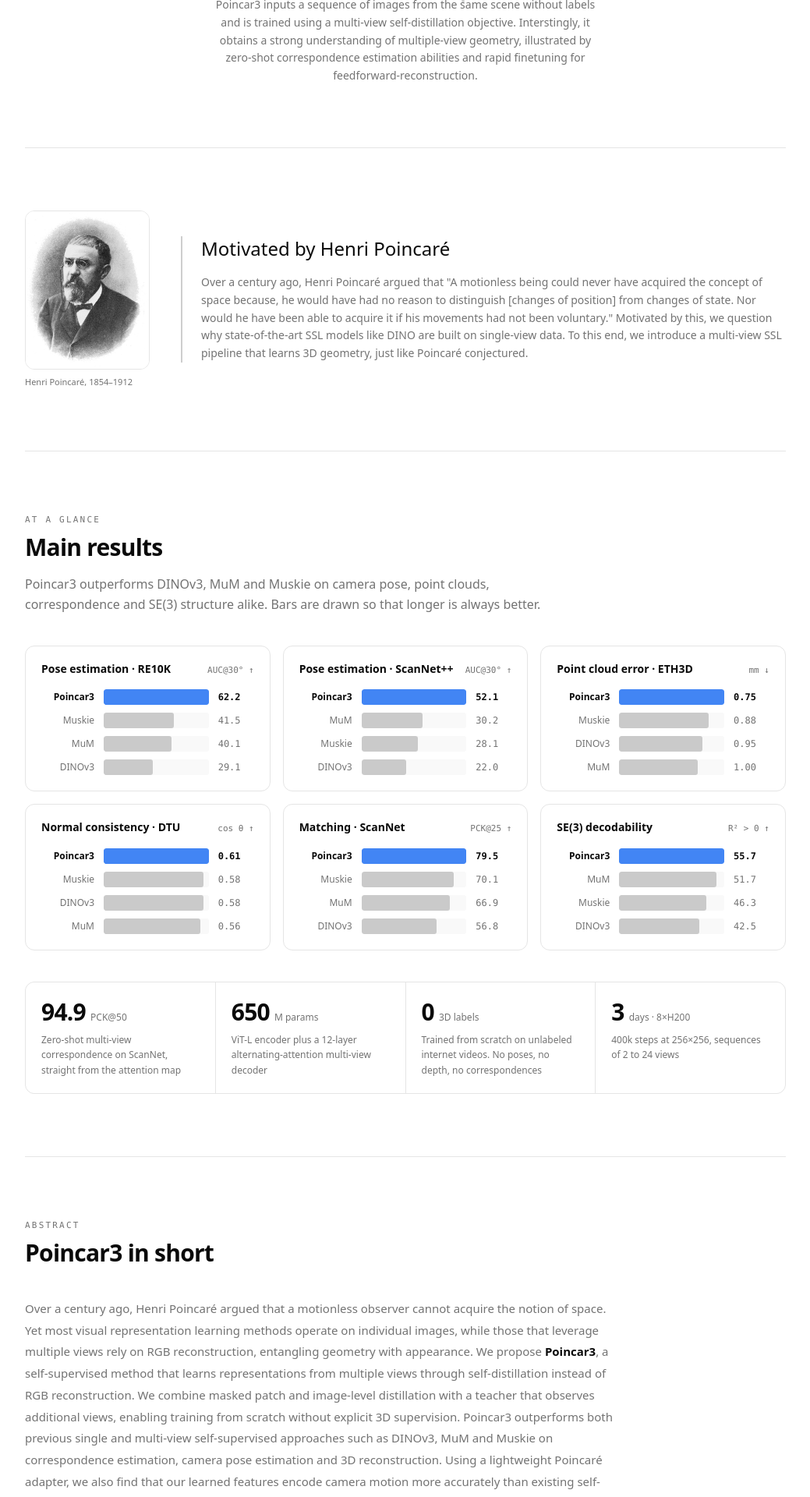
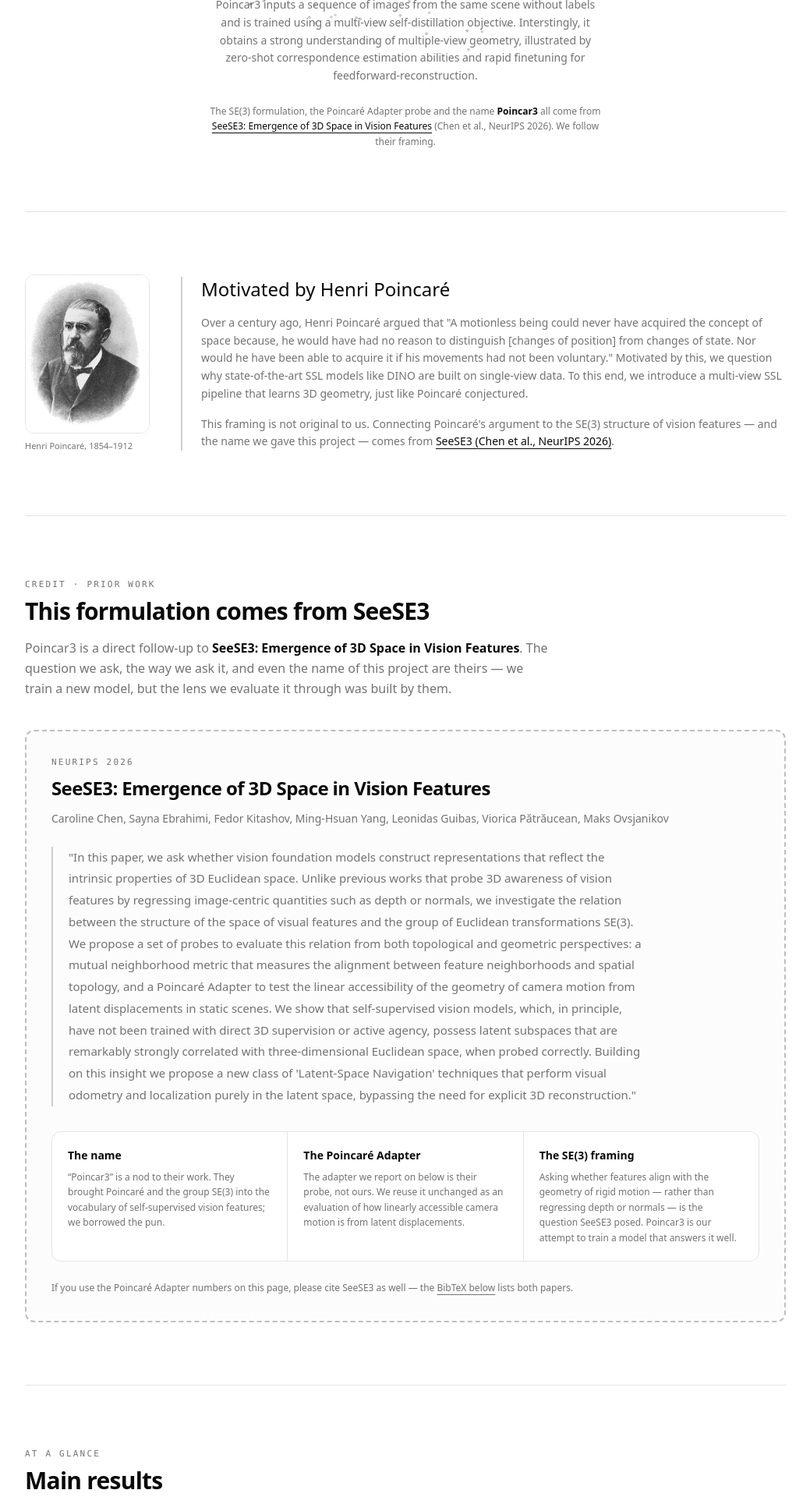
Before and after one commit to davnords/portfolio-website, a Next.js app: page /poincar3 in a window 1280 px wide. Shown: the part 640-2560 px from the top of the page at 78% size, without its empty margins (120-1159 px from the left). Built offline with nearby package versions, Linux system fonts and the light colour scheme.

Commit message:
add credit to seese(3)

```diff
--- a/src/app/poincar3/page.tsx
+++ b/src/app/poincar3/page.tsx
@@ -38,6 +38,9 @@
   { id: "3", name: "Linköping University" },
   { id: "4", name: "University of Bordeaux, CNRS" },
 ]
+
+const seese3Authors =
+  "Caroline Chen, Sayna Ebrahimi, Fedor Kitashov, Ming-Hsuan Yang, Leonidas Guibas, Viorica Pătrăucean, Maks Ovsjanikov"
 
 const stats = [
   { value: "94.9", unit: "PCK@50", label: "Zero-shot multi-view correspondence on ScanNet, straight from the attention map" },
@@ -99,6 +102,13 @@
     update(fs)                              # AdamW
     ft.params = l * ft.params + (1 - l) * fs.params`
 
+
+const seese3Bibtex = `@inproceedings{chen2026seese3,
+      title={SeeSE3: Emergence of 3D Space in Vision Features},
+      author={Caroline Chen and Sayna Ebrahimi and Fedor Kitashov and Ming-Hsuan Yang and Leonidas Guibas and Viorica Pătrăucean and Maks Ovsjanikov},
+      booktitle={Advances in Neural Information Processing Systems (NeurIPS)},
+      year={2026},
+}`
 
 const bibtex = `@misc{nordstrom2026emergentmultiview,
       title={Emergent Multi-View Geometry Through Self-Distillation},
@@ -167,6 +177,12 @@
             <span className="rounded-full border border-border bg-background/70 px-3 py-1 text-xs font-medium text-muted-foreground backdrop-blur">
               SSL for 3D vision
             </span>
+            <a
+              href="#seese3"
+              className="rounded-full border border-dashed border-foreground/30 bg-background/70 px-3 py-1 text-xs font-medium text-foreground/80 backdrop-blur transition-colors hover:border-foreground/60 hover:text-foreground"
+            >
+              Formulation, probe &amp; name after SeeSE3 (NeurIPS 2026)
+            </a>
           </div>
 
           <p className="mb-4 font-mono text-sm tracking-[0.35em] text-muted-foreground">POINCAR3</p>
@@ -236,6 +252,15 @@
           <p className="mx-auto mt-10 max-w-lg text-sm leading-relaxed text-muted-foreground">
             Poincar3 inputs a sequence of images from the same scene without labels and is trained using a multi-view self-distillation objective. Interstingly, it obtains a strong understanding of multiple-view geometry, illustrated by zero-shot correspondence estimation abilities and rapid finetuning for feedforward-reconstruction.
           </p>
+
+          <p className="mx-auto mt-6 max-w-lg text-xs leading-relaxed text-muted-foreground">
+            The SE(3) formulation, the Poincaré Adapter probe and the name{" "}
+            <span className="font-semibold text-foreground">Poincar3</span> all come from{" "}
+            <a href="#seese3" className="font-medium text-foreground underline underline-offset-4">
+              SeeSE3: Emergence of 3D Space in Vision Features
+            </a>{" "}
+            (Chen et al., NeurIPS 2026). We follow their framing.
+          </p>
         </div>
       </section>
 
@@ -262,7 +287,87 @@
               <footer className="mt-4 text-sm leading-relaxed text-muted-foreground">
                 Over a century ago, Henri Poincaré argued that &quot;A motionless being could never have acquired the concept of space because, he would have had no reason to distinguish [changes of position] from changes of state. Nor would he have been able to acquire it if his movements had not been voluntary.&quot; Motivated by this, we question why state-of-the-art SSL models like DINO are built on single-view data. To this end, we introduce a multi-view SSL pipeline that learns 3D geometry, just like Poincaré conjectured.
               </footer>
+              <footer className="mt-4 text-sm leading-relaxed text-muted-foreground">
+                This framing is not original to us. Connecting Poincaré&apos;s argument to the SE(3) structure of vision
+                features — and the name we gave this project — comes from{" "}
+                <a href="#seese3" className="font-medium text-foreground underline underline-offset-4">
+                  SeeSE3 (Chen et al., NeurIPS 2026)
+                </a>
+                .
+              </footer>
             </blockquote>
+          </div>
+        </section>
+
+        {/* ------------------------------------------------- credit: SeeSE3 */}
+        <section id="seese3" className="scroll-mt-24 border-t border-border py-16 sm:py-20">
+          <SectionHeading
+            eyebrow="Credit · prior work"
+            title="This formulation comes from SeeSE3"
+            lead={
+              <>
+                Poincar3 is a direct follow-up to{" "}
+                <span className="font-semibold text-foreground">
+                  SeeSE3: Emergence of 3D Space in Vision Features
+                </span>
+                . The question we ask, the way we ask it, and even the name of this project are theirs — we train a new
+                model, but the lens we evaluate it through was built by them.
+              </>
+            }
+          />
+
+          <div className="rounded-xl border-2 border-dashed border-foreground/25 bg-muted/30 p-6 sm:p-8">
+            <p className="font-mono text-[11px] uppercase tracking-[0.2em] text-muted-foreground">NeurIPS 2026</p>
+            <h3 className="mt-2 text-xl font-bold tracking-tight sm:text-2xl">
+              SeeSE3: Emergence of 3D Space in Vision Features
+            </h3>
+            <p className="mt-3 text-sm leading-relaxed text-muted-foreground">{seese3Authors}</p>
+
+            <p className="mt-6 max-w-3xl border-l-2 border-foreground/20 pl-5 text-[15px] leading-[1.85] text-muted-foreground">
+              &quot;In this paper, we ask whether vision foundation models construct representations that reflect the
+              intrinsic properties of 3D Euclidean space. Unlike previous works that probe 3D awareness of vision
+              features by regressing image-centric quantities such as depth or normals, we investigate the relation
+              between the structure of the space of visual features and the group of Euclidean transformations SE(3). We
+              propose a set of probes to evaluate this relation from both topological and geometric perspectives: a
+              mutual neighborhood metric that measures the alignment between feature neighborhoods and spatial topology,
+              and a Poincaré Adapter to test the linear accessibility of the geometry of camera motion from latent
+              displacements in static scenes. We show that self-supervised vision models, which, in principle, have not
+              been trained with direct 3D supervision or active agency, possess latent subspaces that are remarkably
+              strongly correlated with three-dimensional Euclidean space, when probed correctly. Building on this
+              insight we propose a new class of &apos;Latent-Space Navigation&apos; techniques that perform visual
+              odometry and localization purely in the latent space, bypassing the need for explicit 3D
+              reconstruction.&quot;
+            </p>
+
+            <div className="mt-8 grid gap-px overflow-hidden rounded-xl border border-border bg-border sm:grid-cols-3">
+              {[
+                {
+                  k: "The name",
+                  v: "“Poincar3” is a nod to their work. They brought Poincaré and the group SE(3) into the vocabulary of self-supervised vision features; we borrowed the pun.",
+                },
+                {
+                  k: "The Poincaré Adapter",
+                  v: "The adapter we report on below is their probe, not ours. We reuse it unchanged as an evaluation of how linearly accessible camera motion is from latent displacements.",
+                },
+                {
+                  k: "The SE(3) framing",
+                  v: "Asking whether features align with the geometry of rigid motion — rather than regressing depth or normals — is the question SeeSE3 posed. Poincar3 is our attempt to train a model that answers it well.",
+                },
+              ].map((c) => (
+                <div key={c.k} className="bg-background p-5">
+                  <h4 className="mb-2 text-sm font-semibold">{c.k}</h4>
+                  <p className="text-xs leading-relaxed text-muted-foreground">{c.v}</p>
+                </div>
+              ))}
+            </div>
+
+            <p className="mt-6 text-xs leading-relaxed text-muted-foreground">
+              If you use the Poincaré Adapter numbers on this page, please cite SeeSE3 as well — the{" "}
+              <a href="#cite" className="underline underline-offset-4 hover:text-foreground">
+                BibTeX below
+              </a>{" "}
+              lists both papers.
+            </p>
           </div>
         </section>
 
@@ -302,6 +407,13 @@
             self-supervised approaches such as DINOv3, MuM and Muskie on correspondence estimation, camera pose
             estimation and 3D reconstruction. Using a lightweight Poincaré adapter, we also find that our learned
             features encode camera motion more accurately than existing self-supervised representations.
+          </p>
+          <p className="mt-6 max-w-3xl border-l-2 border-foreground/20 pl-5 text-sm leading-relaxed text-muted-foreground">
+            The Poincaré Adapter referenced here is not ours: it was introduced by{" "}
+            <a href="#seese3" className="font-medium text-foreground underline underline-offset-4">
+              SeeSE3 (Chen et al., NeurIPS 2026)
+            </a>
+            , together with the SE(3) perspective that motivates this entire project.
           </p>
         </section>
 
@@ -538,8 +650,20 @@
         <section className="border-t border-border py-16 sm:py-20">
           <SectionHeading
             eyebrow="Results · SE(3)"
-            title="The Poincaré adapter"
-            lead="Do the features encode the geometry of rigid motion, and not just its appearance? We fit a small MLP per scene and ask it to make feature displacements linear in the se(3) twist between two frames."
+            title="The Poincaré Adapter — a probe from SeeSE3"
+            lead={
+              <>
+                Everything in this section is an evaluation using someone else&apos;s instrument. The Poincaré Adapter
+                was proposed by{" "}
+                <a href="#seese3" className="font-medium text-foreground underline underline-offset-4">
+                  SeeSE3 (Chen et al., NeurIPS 2026)
+                </a>{" "}
+                to test the linear accessibility of the geometry of camera motion from latent displacements; we apply it
+                as-is. Do the features encode the geometry of rigid motion, and not just its appearance? Following their
+                protocol, we fit a small MLP per scene and ask it to make feature displacements linear in the se(3)
+                twist between two frames.
+              </>
+            }
           />
 
           <div className="mb-8 rounded-xl border border-border bg-muted/30 px-6 py-8">
@@ -554,9 +678,9 @@
               <span className="text-muted-foreground">))</span>
             </p>
             <p className="mx-auto mt-5 max-w-xl text-center text-xs leading-relaxed text-muted-foreground">
-              The adapter φ tries to unroll the non-linear feature space into a homogeneous coordinate system where a
-              change of pose is just a translation. How well it can is a direct measure of how much SE(3) structure the
-              representation already holds.
+              The adapter φ — defined as in SeeSE3 — tries to unroll the non-linear feature space into a homogeneous
+              coordinate system where a change of pose is just a translation. How well it can is a direct measure of how
+              much SE(3) structure the representation already holds.
             </p>
           </div>
 
@@ -586,9 +710,26 @@
         </section>
 
         {/* ---------------------------------------------------------- bibtex */}
-        <section className="border-t border-border py-16 sm:py-20">
-          <SectionHeading eyebrow="Cite" title="BibTeX" />
-          <CopyBlock text={bibtex} language="bibtex" />
+        <section id="cite" className="scroll-mt-24 border-t border-border py-16 sm:py-20">
+          <SectionHeading
+            eyebrow="Cite"
+            title="BibTeX"
+            lead="If you cite Poincar3, please cite SeeSE3 too — the formulation, the Poincaré Adapter and the name all originate there."
+          />
+          <div className="space-y-8">
+            <div>
+              <p className="mb-3 font-mono text-[11px] uppercase tracking-[0.2em] text-muted-foreground">
+                This work
+              </p>
+              <CopyBlock text={bibtex} language="bibtex" />
+            </div>
+            <div>
+              <p className="mb-3 font-mono text-[11px] uppercase tracking-[0.2em] text-muted-foreground">
+                The work it builds on
+              </p>
+              <CopyBlock text={seese3Bibtex} language="bibtex" />
+            </div>
+          </div>
         </section>
       </div>
     </main>
```
